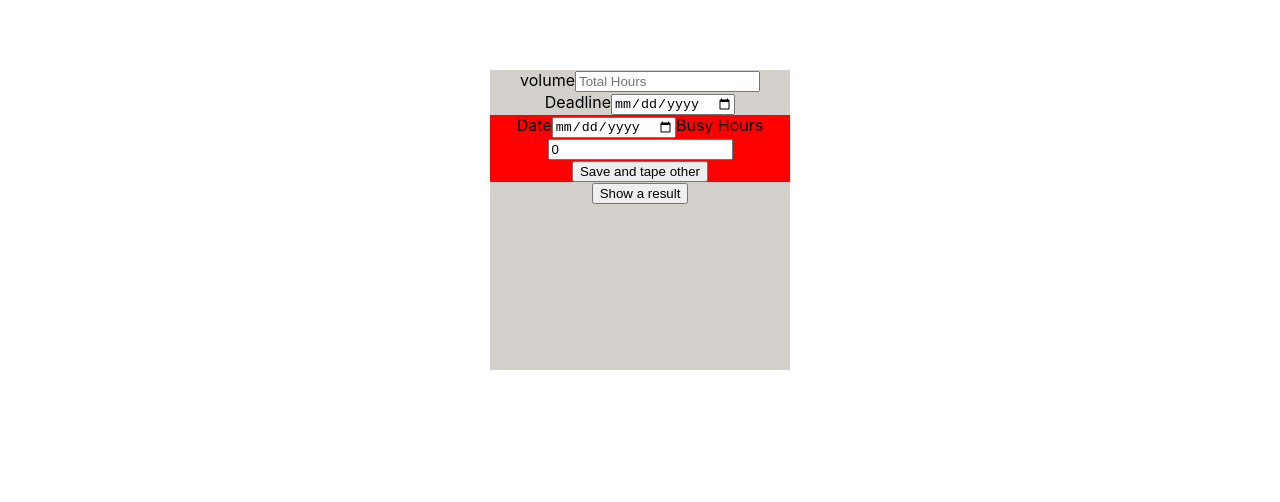
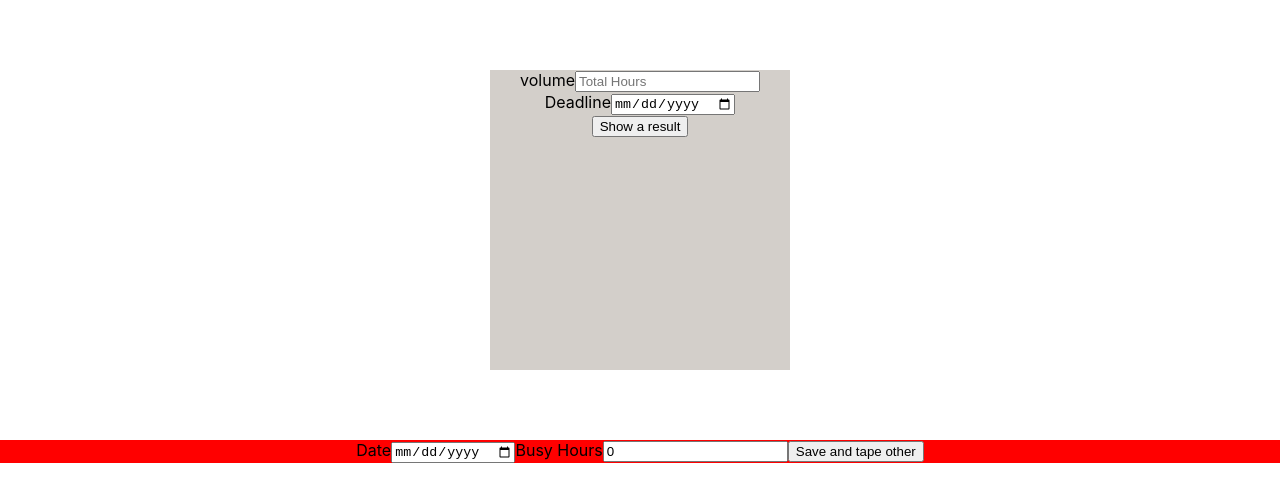
Before and after one commit to lauraMeiz/SmartOne, a React (Create React App) app: page / in a window 1280 px wide. Shown: the top 502 px of the page. Built offline with nearby package versions, Linux system fonts and the light colour scheme.

Commit message:
edit commit

```diff
--- a/src/App.jsx
+++ b/src/App.jsx
@@ -2,9 +2,12 @@ import { useEffect, useState } from "react";
 import "./App.css";
 import Form from "./Component/Form";
 import getNewId from "./Common/id";
+import CreateBusyHours from "./Component/CreateBusyHours";
+import BusyHoursList from "./Component/BusyHoursList";
 
 function App() {
   const [times, setTimes] = useState([]);
+  const [modal, setModal] = useState(0);
 
   useEffect(() => {
     let data = localStorage.getItem("times");
@@ -15,6 +18,17 @@ function App() {
       setTimes(JSON.parse(data));
     }
   }, []);
+  const getTime = () => {
+    return times.filter((f) => f.id === modal)[0];
+  };
+
+  const cancel = () => {
+    setModal(0);
+  };
+
+  const show = (id) => {
+    setModal(id);
+  };
 
   const createBusyTimeList = (data) => {
     const time = {
@@ -30,14 +44,34 @@ function App() {
     setTimes((times) => [...times, time]);
   };
 
+  const editElement = (data) => {
+    //LocalStorage logic
+
+    const timeCopy = [...times];
+
+    timeCopy.forEach((time, i) => {
+      if (time.id === modal) {
+        timeCopy[i].dateBusy = data.dateBusy;
+
+        timeCopy[i].hoursBusy = data.hoursBusy;
+      }
+    });
+    localStorage.setItem("times", JSON.stringify(timeCopy));
+
+    setTimes(timeCopy);
+
+    cancel();
+  };
+
   const deleteElement = (id) => {
     // localStorage logic
     const newData = times.filter((time) => time.id !== id);
-    localStorage.setItem("time", JSON.stringify(newData));
+    localStorage.setItem("times", JSON.stringify(newData));
     //
     setTimes((times) => times.filter((time) => time.id !== id));
   };
 
+  console.log(times);
   return (
     <>
       <div className="App">
@@ -45,6 +79,22 @@ function App() {
           times={times}
           createBusyTimeList={createBusyTimeList}
           deleteElement={deleteElement}
+          show={show}
+          editElement={editElement}
+          time={getTime()}
+          cancel={cancel}
+          modal={modal}
+        />
+        <CreateBusyHours
+          times={times}
+          createBusyTimeList={createBusyTimeList}
+          deleteElement={deleteElement}
+          show={show}
+        />
+        <BusyHoursList
+          show={show}
+          deleteElement={deleteElement}
+          times={times}
         />
       </div>
     </>
--- a/src/Component/BusyHoursElement.jsx
+++ b/src/Component/BusyHoursElement.jsx
@@ -1,4 +1,5 @@
 export default function BusyHoursElement({ time, deleteElement, show }) {
+  console.log(time.id);
   const handleDelete = (id) => {
     deleteElement(parseInt(id));
   };
@@ -7,7 +8,7 @@ export default function BusyHoursElement({ time, deleteElement, show }) {
       <div>{time.dateBusy}</div>
       <div>{time.hoursBusy}</div>
       <div className="buttons">
-        <button onClick={() => handleDelete(time.id)} className="trinti">
+        <button onClick={() => handleDelete(time.id)} className="">
           Delete
         </button>
         <button className="edit" onClick={() => show(time.id)}>
--- a/src/Component/BusyHoursList.jsx
+++ b/src/Component/BusyHoursList.jsx
@@ -1,7 +1,6 @@
 import BusyHoursElement from "./BusyHoursElement";
 
 export default function BusyHoursList({ times, deleteElement, show }) {
-  console.log(times);
   return (
     <>
       <div>
--- a/src/Component/BusyHours.jsx
+++ b/src/Component/CreateBusyHours.jsx
@@ -2,12 +2,7 @@ import { useState } from "react";
 import BusyHoursSCSS from "../Style/BusyHours.module.scss";
 import BusyHoursList from "./BusyHoursList";
 
-export default function BusyHours({
-  createBusyTimeList,
-  times,
-  deleteElement,
-  show,
-}) {
+export default function CreateBusyHours({ createBusyTimeList }) {
   const [dateBusy, setDateBusy] = useState("");
   const [hoursBusy, setHoursBusy] = useState("0");
 
@@ -54,11 +49,6 @@ export default function BusyHours({
           onChange={(e) => handleInput(e, "hoursBusy")}
         />
         <button onClick={handleCreateList}>Save and tape other</button>
-        <BusyHoursList
-          show={show}
-          deleteElement={deleteElement}
-          times={times}
-        />
       </div>
     </>
   );
--- /dev/null
+++ b/src/Component/EditBusyHours.jsx
@@ -0,0 +1,66 @@
+import { useEffect, useState } from "react";
+import EditBusyHoursSCSS from "../Style/EditBusyHours.module.scss";
+export default function EditBusyHours({ editElement, time, cancel }) {
+  console.log(time);
+  const [dateBusy, setDateBusy] = useState("");
+  const [hoursBusy, setHoursBusy] = useState("0");
+  console.log(time);
+  useEffect(() => {
+    setDateBusy(time.dateBusy);
+    setHoursBusy(time.hoursBusy);
+  }, [time]);
+  const handleCancel = () => {
+    cancel();
+  };
+
+  const handleEditList = () => {
+    const data = {
+      dateBusy: dateBusy,
+      hoursBusy: hoursBusy,
+    };
+    editElement(data);
+
+    setDateBusy("");
+    setHoursBusy("0");
+  };
+
+  const handleInput = (e, d) => {
+    switch (d) {
+      case "dateBusy":
+        setDateBusy(e.target.value);
+        break;
+      case "hoursBusy":
+        setHoursBusy(e.target.value);
+        break;
+
+      default:
+    }
+  };
+
+  return (
+    <>
+      <div className={EditBusyHoursSCSS.modal}>
+        <label htmlFor="dateBusy">Date</label>
+        <input
+          type="date"
+          id="dateBusy"
+          placeholder="Date of Busy Hours"
+          value={dateBusy}
+          onChange={(e) => handleInput(e, "dateBusy")}
+        />
+        <label htmlFor="hoursBusy">Busy Hours</label>
+        <input
+          type="number"
+          id="hoursBusy"
+          placeholder="Busy Hours"
+          value={hoursBusy}
+          onChange={(e) => handleInput(e, "hoursBusy")}
+        />
+        <div className="input btn edito">
+          <button onClick={handleEditList}>Issaugoti</button>
+          <button onClick={handleCancel}>Cancel</button>
+        </div>
+      </div>
+    </>
+  );
+}
--- a/src/Component/Form.jsx
+++ b/src/Component/Form.jsx
@@ -1,11 +1,6 @@
 import FormSCSS from "../Style/Form.module.scss";
-import BusyHours from "./BusyHours";
-export default function Form({
-  createBusyTimeList,
-  times,
-  deleteElement,
-  show,
-}) {
+import EditBusyHours from "./EditBusyHours";
+export default function Form({ times, editElement, cancel, modal, time }) {
   return (
     <>
       <div className={FormSCSS.formRow}>
@@ -31,13 +26,6 @@ export default function Form({
             />
           </div>
 
-          <BusyHours
-            times={times}
-            createBusyTimeList={createBusyTimeList}
-            deleteElement={deleteElement}
-            show={show}
-          />
-
           <button
             //   onClick=
             //
@@ -47,6 +35,16 @@ export default function Form({
           </button>
         </form>
       </div>
+      <div>
+        {modal ? (
+          <EditBusyHours
+            editElement={editElement}
+            time={time}
+            cancel={cancel}
+            times={times}
+          />
+        ) : null}
+      </div>
     </>
   );
 }
--- /dev/null
+++ b/src/Style/EditBusyHours.module.scss
@@ -0,0 +1,12 @@
+.modal {
+  position: absolute;
+  top: 0;
+  left: 0;
+  width: 100%;
+  height: 100%;
+  background-color: rgba(0, 0, 0, 0.7);
+  display: flex;
+  align-items: center;
+  justify-content: center;
+  z-index: 2;
+}
```
